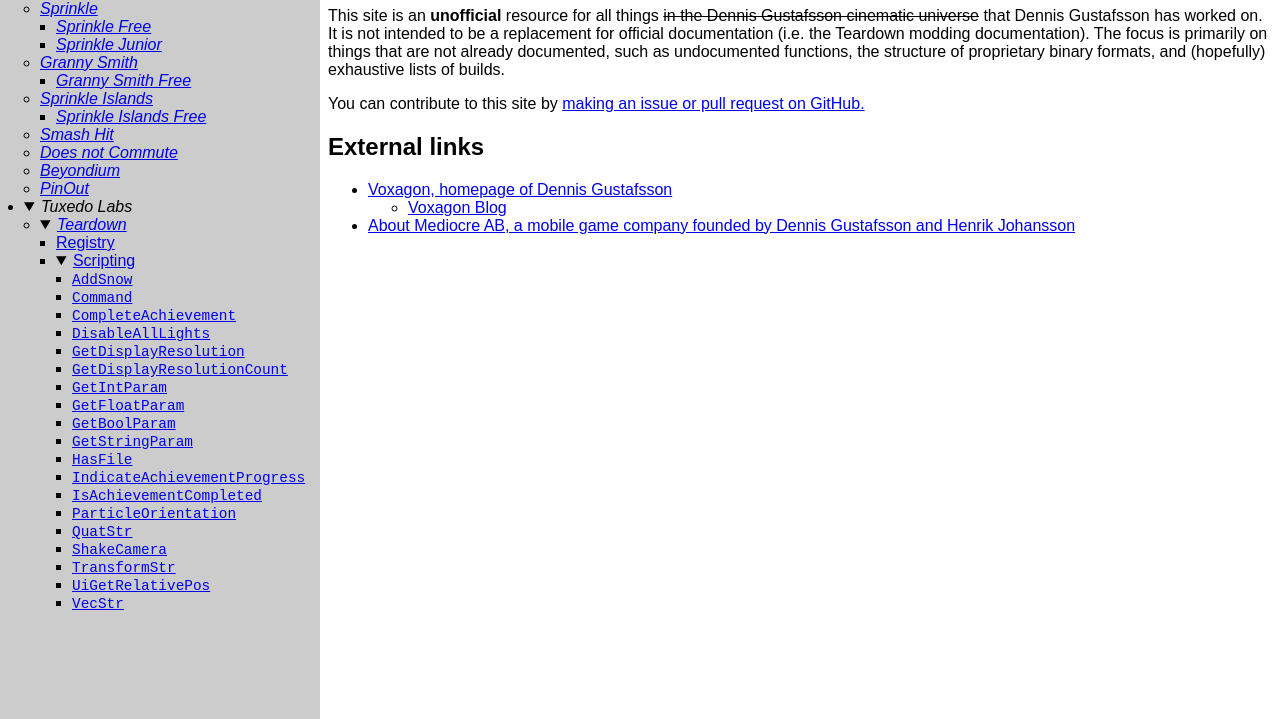
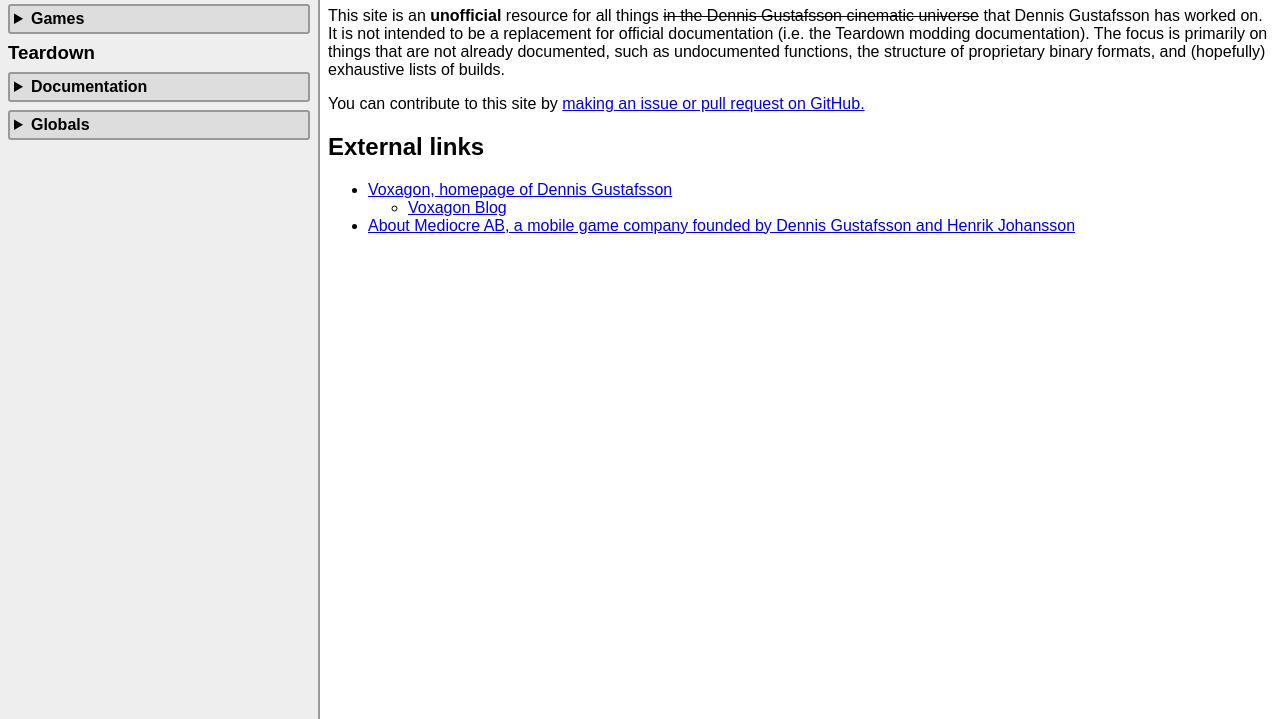
Before and after one commit to x4fx77x4f/dennispedia, a plain HTML site: page index.html in a window 1280 px wide. Shown: the part 81-800 px from the top of the page. Drawn offline with Linux system fonts and the light colour scheme.

Commit message:
general: massively overhaul nav bar

```diff
--- a/docs.css
+++ b/docs.css
@@ -20,10 +20,39 @@
 	}
 	nav {
 		width: 20em;
+		background: #eee;
+		border-right: 2px solid #999;
+	}
+	nav h3, nav details {
+		margin: 8px 0;
+	}
+	nav details {
+		background: #ddd;
+		border: 2px solid #999;
+		border-radius: 3px;
+	}
+	nav summary {
+		padding: 4px;
+	}
+	nav summary h4 {
+		display: inline;
+		margin: 0;
+	}
+	nav ul {
+		padding: 0;
+		margin: 0;
+	}
+	nav li {
+		list-style: none;
+		padding: 1px 4px;
+	}
+	nav li:nth-child(odd) {
 		background: #ccc;
 	}
-	nav ul {
-		padding-left: 1em;
+	nav li a {
+		text-decoration: none;
+		width: 100%;
+		display: inline-block;
 	}
 	nav code {
 		font-size: 90%;
@@ -36,7 +65,15 @@
 	}
 	@media (prefers-color-scheme: dark) {
 		nav {
+			background: #111;
+			border-color: #444;
+		}
+		nav details {
 			background: #222;
+			border-color: #444;
+		}
+		nav li:nth-child(odd) {
+			background: #171717;
 		}
 	}
 }
--- a/docs.js
+++ b/docs.js
@@ -153,12 +153,13 @@ if (history.state && !document.currentScript.dataset.noPopstate) {
 	}, document.title, location.href);
 }
 
+const search_landmark = document.getElementById('docs-search');
 const search = document.createElement('input');
 search.type = 'search';
 const label = document.createElement('label');
 label.append(document.createTextNode("Search: "));
 label.append(search);
-nav.insertBefore(label, nav.firstChild);
+search_landmark.replaceWith(label);
 search.addEventListener('input', event => {
 	const value = search.value.normalize().toLowerCase();
 	if (!value) {
@@ -176,7 +177,7 @@ search.addEventListener('input', event => {
 	});
 });
 
-Array.prototype.forEach.call(document.getElementsByClassName('docs-remove'), el => el.remove());
+[...document.getElementsByClassName('docs-remove')].forEach(el => el.remove());
 
 console.log("Hello, world!");
 // @license-end
--- a/index.html
+++ b/index.html
@@ -22,73 +22,59 @@
 </main>
 <nav id="docs-nav">
 	<h2 class="docs-remove">Articles</h2>
-	<noscript class="docs-remove"><p class="docs-remove">If you enable JavaScript, these articles will appear in a sidebar (desktop) or above the page (mobile) and you'll be able to switch between them without reloading the page. You'll also have a search box.</p></noscript>
-	<ul>
-		<li><a href=".">Dennispedia</a></li>
-		<li><details open="">
-			<summary><i>Mediocre</i></summary>
-			<ul>
-				<li>
-					<a href="sprinkle/"><i>Sprinkle</i></a>
-					<ul>
-						<li><a href="sprinkle/free/"><i>Sprinkle Free</i></a></li>
-						<li><a href="sprinkle/junior/"><i>Sprinkle Junior</i></a></li>
-					</ul>
-				</li>
-				<li>
-					<a href="grannysmith/"><i>Granny Smith</i></a>
-					<ul>
-						<li><a href="grannysmith/free/"><i>Granny Smith Free</i></a></li>
-					</ul>
-				</li>
-				<li>
-					<a href="sprinkle2/"><i>Sprinkle Islands</i></a>
-					<ul>
-						<li><a href="sprinkle2/free/"><i>Sprinkle Islands Free</i></a></li>
-					</ul>
-				</li>
-				<li><a href="smashhit/"><i>Smash Hit</i></a></li>
-				<li><a href="commute/"><i>Does not Commute</i></a></li>
-				<li><a href="beyondium/"><i>Beyondium</i></a></li>
-				<li><a href="pinout/"><i>PinOut</i></a></li>
-			</ul>
-		</details></li>
-		<li><details open="">
-			<summary><i>Tuxedo Labs</i></summary>
-			<ul>
-				<li><details open="">
-					<summary><a href="teardown/"><i>Teardown</i></a></summary>
-					<ul>
-						<li><a href="teardown/registry.html">Registry</a></li>
-						<li><details open="">
-							<summary><a href="teardown/scripting.html">Scripting</a></summary>
-							<ul>
-								<li><a href="teardown/g/AddSnow.html"><code>AddSnow</code></a></li>
-								<li><a href="teardown/g/Command.html"><code>Command</code></a></li>
-								<li><a href="teardown/g/CompleteAchievement.html"><code>CompleteAchievement</code></a></li>
-								<li><a href="teardown/g/DisableAllLights.html"><code>DisableAllLights</code></a></li>
-								<li><a href="teardown/g/GetDisplayResolution.html"><code>GetDisplayResolution</code></a></li>
-								<li><a href="teardown/g/GetDisplayResolutionCount.html"><code>GetDisplayResolutionCount</code></a></li>
-								<li><a href="teardown/g/GetIntParam.html"><code>GetIntParam</code></a></li>
-								<li><a href="teardown/g/GetFloatParam.html"><code>GetFloatParam</code></a></li>
-								<li><a href="teardown/g/GetBoolParam.html"><code>GetBoolParam</code></a></li>
-								<li><a href="teardown/g/GetStringParam.html"><code>GetStringParam</code></a></li>
-								<li><a href="teardown/g/HasFile.html"><code>HasFile</code></a></li>
-								<li><a href="teardown/g/IndicateAchievementProgress.html"><code>IndicateAchievementProgress</code></a></li>
-								<li><a href="teardown/g/IsAchievementCompleted.html"><code>IsAchievementCompleted</code></a></li>
-								<!--<li><a href="teardown/g/IsShapeDisconnected.html"><code>IsShapeDisconnected</code></a></li>-->
-								<li><a href="teardown/g/ParticleOrientation.html"><code>ParticleOrientation</code></a></li>
-								<li><a href="teardown/g/QuatStr.html"><code>QuatStr</code></a></li>
-								<li><a href="teardown/g/ShakeCamera.html"><code>ShakeCamera</code></a></li>
-								<li><a href="teardown/g/TransformStr.html"><code>TransformStr</code></a></li>
-								<li><a href="teardown/g/UiGetRelativePos.html"><code>UiGetRelativePos</code></a></li>
-								<li><a href="teardown/g/VecStr.html"><code>VecStr</code></a></li>
-							</ul>
-						</details></li>
-					</ul>
-				</details></li>
-			</ul>
-		</details></li>
-	</ul>
+	<p class="docs-remove">If you enable JavaScript, these articles will appear in a sidebar (desktop) or above the page (mobile) and you'll be able to switch between them without reloading the page. You'll also have a search box.</p>
+	<div><a href=".">Dennispedia</a></div>
+	<div id="docs-search"></div>
+	<h3>Mediocre</h3>
+	<details>
+		<summary><h4>Games</h4></summary>
+		<ul>
+			<li><a href="beyondium/">Beyondium</a></li>
+			<li><a href="commute/">Does not Commute</a></li>
+			<li><a href="grannysmith/">Granny Smith</a></li>
+			<li><a href="grannysmith/free/">Granny Smith Free</a></li>
+			<li><a href="pinout/">PinOut</a></li>
+			<li><a href="smashhit/">Smash Hit</a></li>
+			<li><a href="sprinkle/">Sprinkle</a></li>
+			<li><a href="sprinkle/free/">Sprinkle Free</a></li>
+			<li><a href="sprinkle/junior/">Sprinkle Junior</a></li>
+			<li><a href="sprinkle2/">Sprinkle Islands</a></li>
+			<li><a href="sprinkle2/free/">Sprinkle Islands Free</a></li>
+		</ul>
+	</details>
+	<h3>Teardown</h3>
+	<details>
+		<summary><h4>Documentation</h4></summary>
+		<ul>
+			<li><a href="teardown/">Game</a></li>
+			<li><a href="teardown/prerelease/">Prerelease</a></li>
+			<li><a href="teardown/registry.html">Registry</a></li>
+			<li><a href="teardown/scripting.html">Scripting</a></li>
+		</ul>
+	</details>
+	<details>
+		<summary><h4>Globals</h4></summary>
+		<ul>
+			<li><a href="teardown/g/AddSnow.html"><code>AddSnow</code> <small class="alert-undocumented">(undocumented)</small></a></li>
+			<li><a href="teardown/g/Command.html"><code>Command</code> <small class="alert-undocumented">(undocumented)</small></a></li>
+			<li><a href="teardown/g/CompleteAchievement.html"><code>CompleteAchievement</code> <small class="alert-undocumented">(undocumented)</small></a></li>
+			<li><a href="teardown/g/DisableAllLights.html"><code>DisableAllLights</code> <small class="alert-undocumented">(undocumented)</small></a></li>
+			<li><a href="teardown/g/GetBoolParam.html"><code>GetBoolParam</code></a></li>
+			<li><a href="teardown/g/GetDisplayResolutionCount.html"><code>GetDisplayResolutionCount</code> <small class="alert-undocumented">(undocumented)</small></a></li>
+			<li><a href="teardown/g/GetDisplayResolution.html"><code>GetDisplayResolution</code> <small class="alert-undocumented">(undocumented)</small></a></li>
+			<li><a href="teardown/g/GetFloatParam.html"><code>GetFloatParam</code></a></li>
+			<li><a href="teardown/g/GetIntParam.html"><code>GetIntParam</code></a></li>
+			<li><a href="teardown/g/GetStringParam.html"><code>GetStringParam</code></a></li>
+			<li><a href="teardown/g/HasFile.html"><code>HasFile</code> <small class="alert-undocumented">(undocumented)</small></a></li>
+			<li><a href="teardown/g/IndicateAchievementProgress.html"><code>IndicateAchievementProgress</code> <small class="alert-undocumented">(undocumented)</small></a></li>
+			<li><a href="teardown/g/IsAchievementCompleted.html"><code>IsAchievementCompleted</code> <small class="alert-undocumented">(undocumented)</small></a></li>
+			<li><a href="teardown/g/ParticleOrientation.html"><code>ParticleOrientation</code> <small class="alert-undocumented">(undocumented)</small></a></li>
+			<li><a href="teardown/g/QuatStr.html"><code>QuatStr</code> <small class="alert-undocumented">(undocumented)</small></a></li>
+			<li><a href="teardown/g/ShakeCamera.html"><code>ShakeCamera</code> <small class="alert-undocumented">(undocumented)</small></a></li>
+			<li><a href="teardown/g/TransformStr.html"><code>TransformStr</code> <small class="alert-undocumented">(undocumented)</small></a></li>
+			<li><a href="teardown/g/UiGetRelativePos.html"><code>UiGetRelativePos</code> <small class="alert-undocumented">(undocumented)</small></a></li>
+			<li><a href="teardown/g/VecStr.html"><code>VecStr</code> <small class="alert-undocumented">(undocumented)</small></a></li>
+		</ul>
+	</details>
 </nav>
 </html>
```
